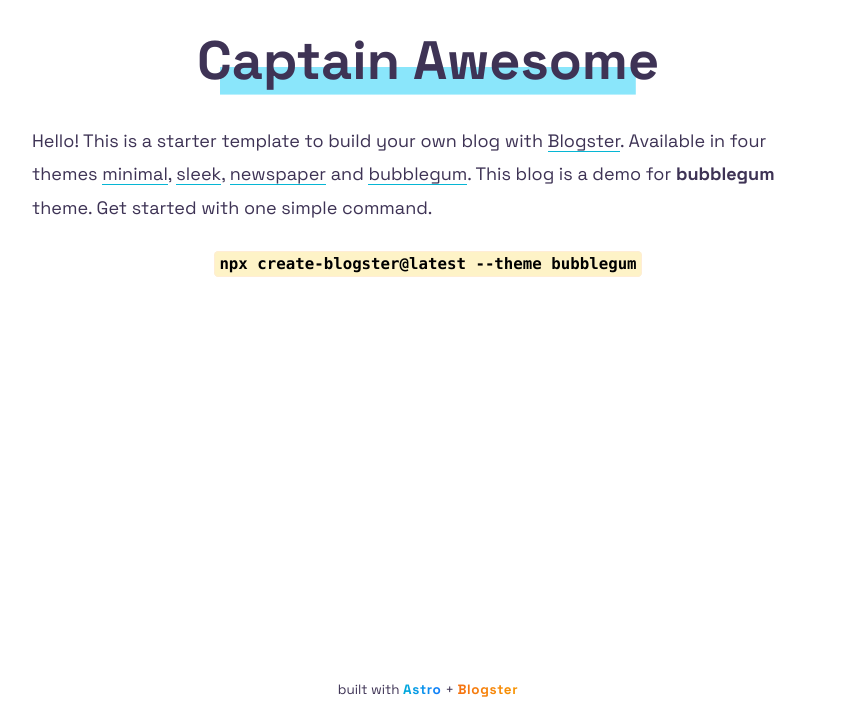
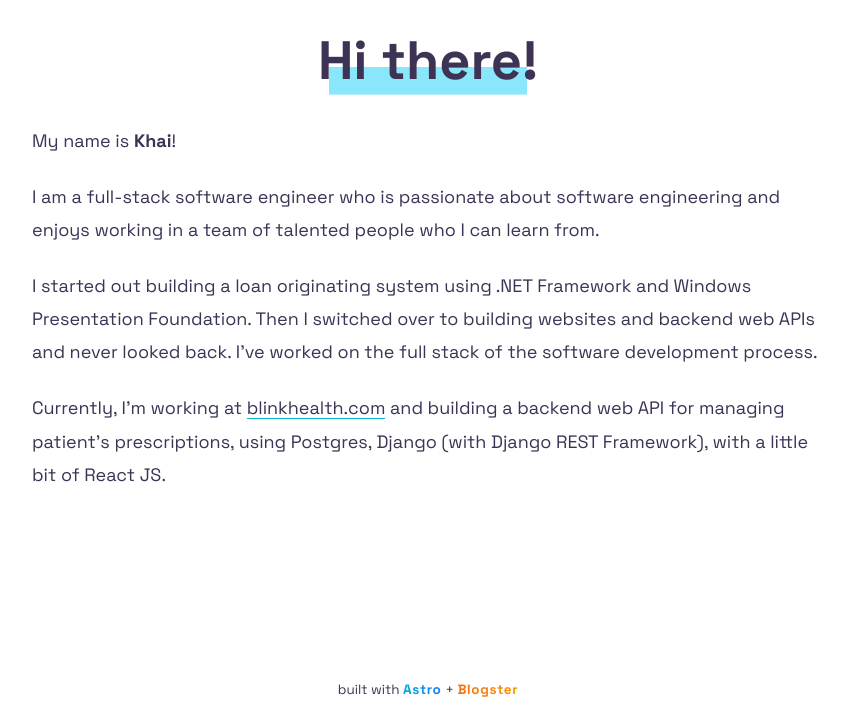
Before and after one commit to khaister/khaister.github.io, an Astro site: page / in a window 1280 px wide. Shown: the part 74-800 px from the top of the page, without its empty margins (212-1067 px from the left). Built offline with nearby package versions, Linux system fonts and the light colour scheme; Astro itself is replaced by a stand-in of ours.

Commit message:
Update intro (home) page

```diff
--- a/src/components/Intro.astro
+++ b/src/components/Intro.astro
@@ -12,25 +12,23 @@
             from-primary-blue to-primary-blue dark:from-primary-blue dark:to-primary-blue
         "
       >
-        Captain Awesome
+        Hi there!
       </span>
     </h1>
     <!-- <p class="text-2xl pb-4">Web Developer. OSS Wizard. Blogger.</p> -->
   </div>
   <div>
     <p class="mb-5">
-      Hello! This is a starter template to build your own blog with
-      <a href={"https://github.com/flexdinesh/blogster"} target="_blank">Blogster</a>.
-      Available in four themes
-      <a href={"https://blogster-minimal.netlify.app"} target="_blank">minimal</a>,
-      <a href={"https://blogster-sleek.netlify.app"} target="_blank">sleek</a>,
-      <a href={"https://blogster-newspaper.netlify.app"} target="_blank">newspaper</a> and
-      <a href={"https://blogster-bubblegum.netlify.app"} target="_blank">bubblegum</a>.
-      This blog is a demo for <strong>bubblegum</strong> theme.
-      Get started with one simple command.
+      My name is <strong>Khai</strong>!
     </p>
-    <p class="text-center whitespace-nowrap overflow-auto">
-      <code class="py-1 px-2">npx create-blogster@latest --theme bubblegum</code>
+    <p class="mb-5">
+      I am a full-stack software engineer who is passionate about software engineering and enjoys working in a team of talented people who I can learn from.
+    </p>
+    <p class="mb-5">
+      I started out building a loan originating system using .NET Framework and Windows Presentation Foundation. Then I switched over to building websites and backend web APIs and never looked back. I've worked on the full stack of the software development process.
+    </p>
+    <p class="mb-5">
+      Currently, I'm working at <a href="https://blinkhealth.com">blinkhealth.com</a> and building a backend web API for managing patient's prescriptions, using Postgres, Django (with Django REST Framework), with a little bit of React JS.
     </p>
   </div>
 </section>
```
